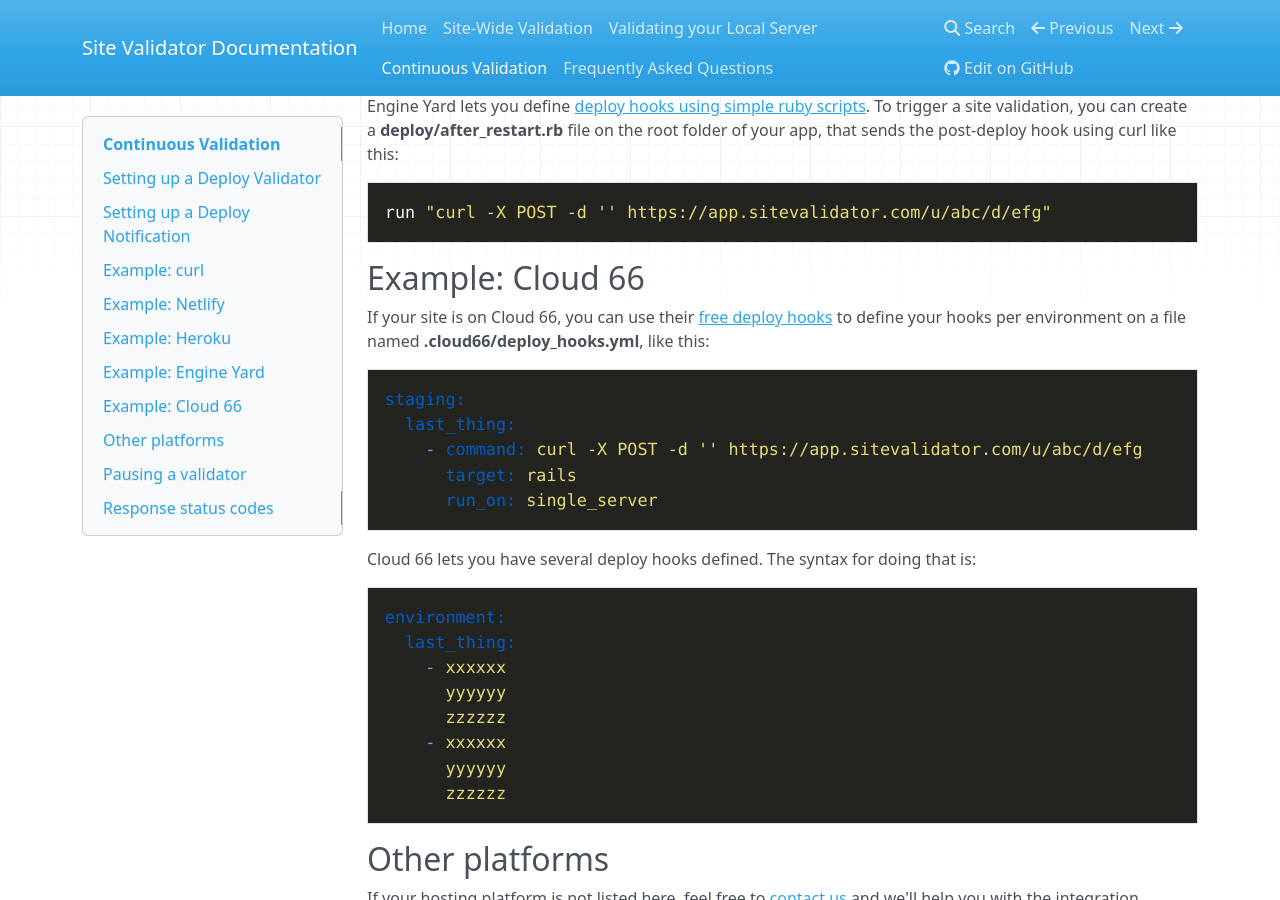
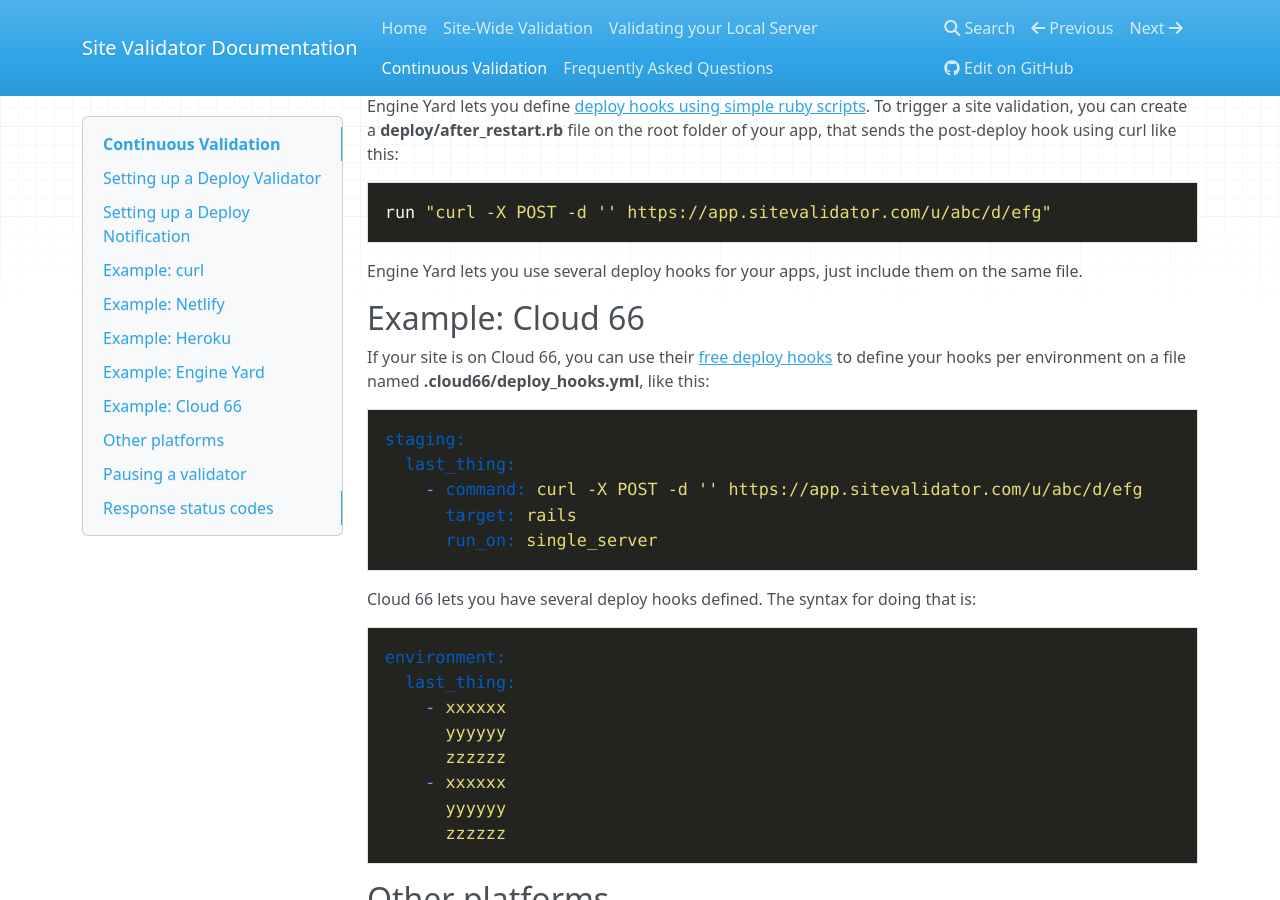
Before and after one commit to sitevalidator/docs.sitevalidator.com, an MkDocs documentation site: the page built from docs/continuous-validation.md, in a window 1280 px wide and 900 px high, scrolled down 2730 px. Built offline with MkDocs 1.6.1, drawn with Linux system fonts in a browser that asks for light colours; nearby versions of some CDN libraries; old or Windows-style settings are respelled for this version of MkDocs.

Commit message:
updates engine yard example

````diff
--- a/docs/continuous-validation.md
+++ b/docs/continuous-validation.md
@@ -55,6 +55,8 @@ Engine Yard lets you define [deploy hooks using simple ruby scripts](https://sup
 run "curl -X POST -d '' https://app.sitevalidator.com/u/abc/d/efg"
 ```
 
+Engine Yard lets you use several deploy hooks for your apps, just include them on the same file.
+
 ## Example: Cloud 66
 
 If your site is on Cloud 66, you can use their [free deploy hooks](http://help.cloud66.com/deployment/deploy-hooks) to define your hooks per environment on a file named **.cloud66/deploy_hooks.yml**, like this:
````
